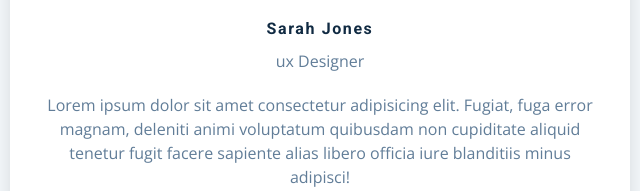
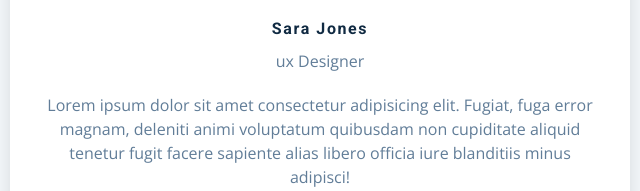
Before and after one commit to hsnnkb-dev/reviews-js, a plain HTML site: page index.html in a window 1280 px wide. Shown: the part 401-592 px from the top of the page, 320-960 px from the left. Drawn offline with nearby package versions, Linux system fonts and the light colour scheme.

Commit message:
Minor Changes

```diff
--- a/index.html
+++ b/index.html
@@ -26,7 +26,7 @@
                 <div class="img-container">
                     <img src="./person-1.jpeg" id="person-img" alt="">
                 </div>
-                <h4 class="author">Sarah Jones</h4>
+                <h4 class="author">Sara Jones</h4>
                 <p class="job">ux Designer</p>
                 <p class="info">Lorem ipsum dolor sit amet consectetur adipisicing elit. Fugiat, fuga error magnam, deleniti animi voluptatum quibusdam non cupiditate aliquid tenetur fugit facere sapiente alias libero officia iure blanditiis minus adipisci!</p>
 
```
